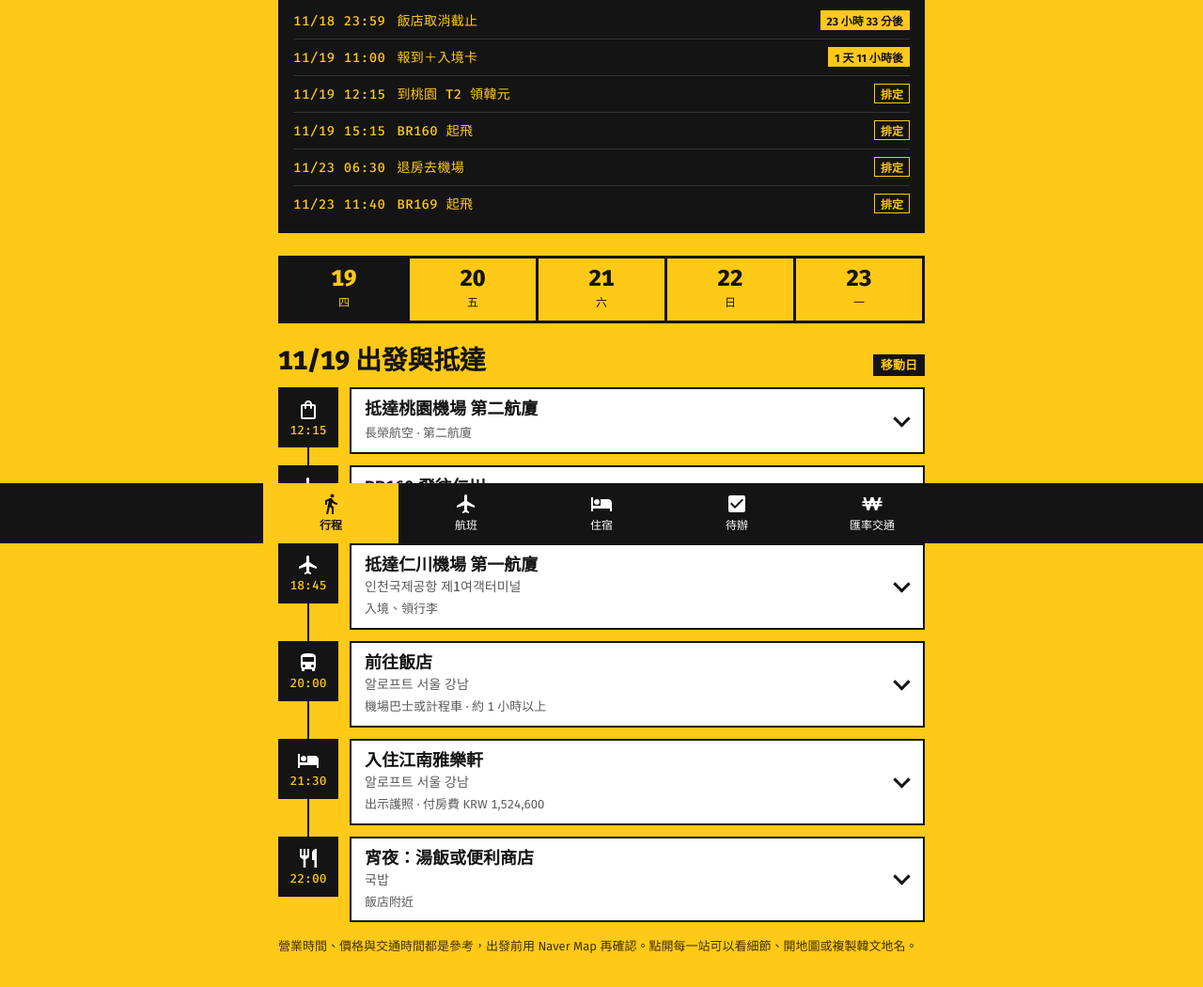
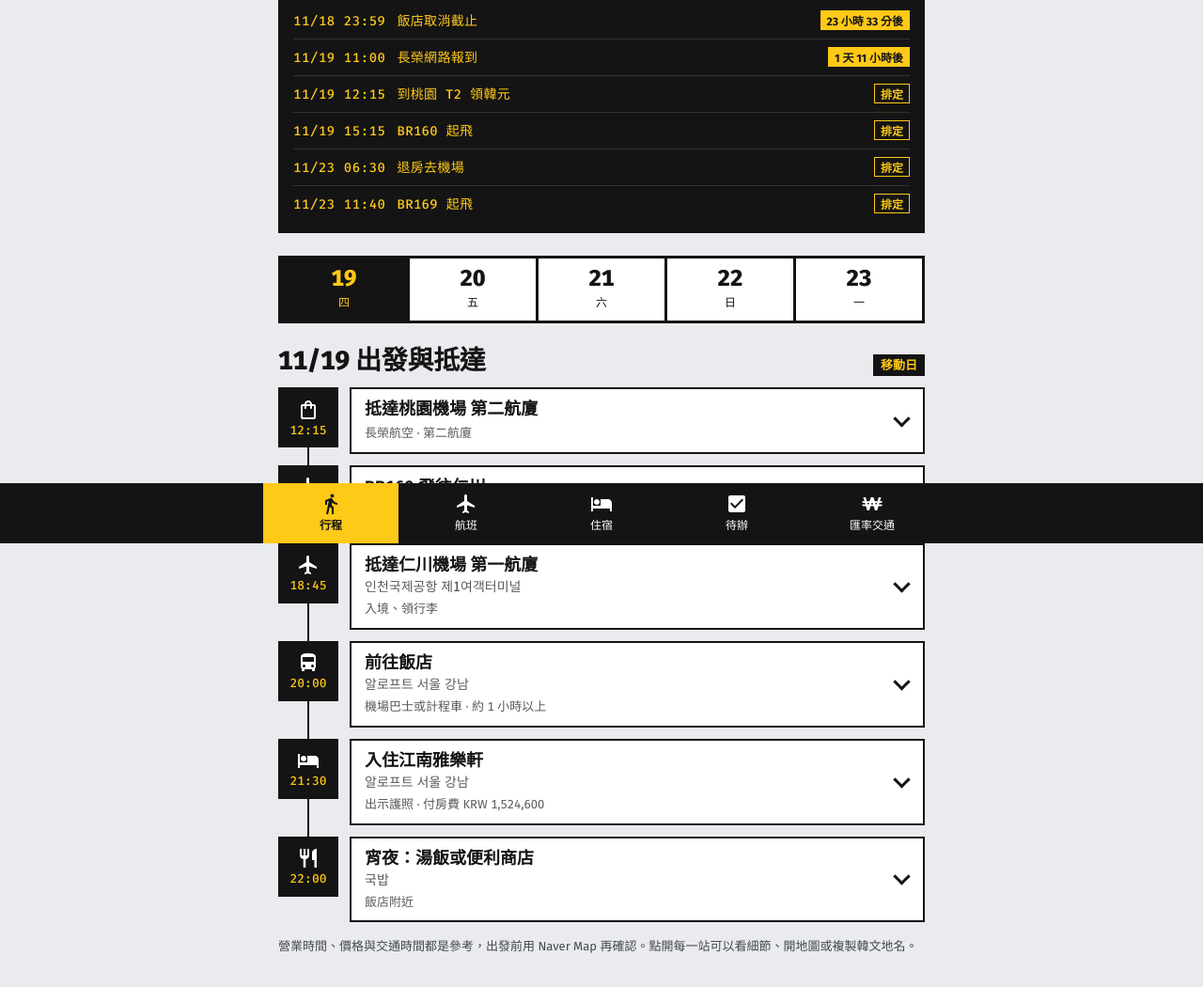
Before and after one commit to howardkuo97kuo/seoul-trip-2026, a plain HTML site: page index.html in a window 1280 px wide. Shown: the part 222-1272 px from the top of the page at 94% size. Drawn offline with Linux system fonts and the light colour scheme.

Commit message:
Tone down yellow; record e-Arrival, eSIM and T-money as done
Co-Authored-By: Claude Opus 5.5 <noreply@anthropic.com>

```diff
--- a/index.html
+++ b/index.html
@@ -17,8 +17,9 @@
   --ink:#141414;
   --panel:#1F1F1F;
   --white:#FFFFFF;
-  --surface:#F4F1E6;
-  --ink-2:#3E3300;      /* secondary text on yellow, tinted from the ground */
+  --ground:#E9EBEE;     /* concourse gray: yellow is reserved for signs */
+  --surface:#F4F5F6;
+  --ink-2:#45484D;      /* secondary text on yellow and on the gray ground */
   --ink-3:#5A5A5A;      /* secondary text on white */
   --on-dark-2:#C9C9C9;
   --rule:#141414;
@@ -31,13 +32,13 @@
 }
 *{box-sizing:border-box}
 html{-webkit-text-size-adjust:100%;scroll-padding-top:120px}
-body{margin:0;background:var(--sign);color:var(--ink);font-family:var(--sans);font-size:16px;line-height:1.5;word-break:keep-all;overflow-wrap:anywhere;
+body{margin:0;background:var(--ground);color:var(--ink);font-family:var(--sans);font-size:16px;line-height:1.5;word-break:keep-all;overflow-wrap:anywhere;
   font-variant-numeric:tabular-nums;padding-bottom:calc(var(--nav-h) + env(safe-area-inset-bottom) + 24px)}
 ::selection{background:var(--ink);color:var(--sign)}
 :focus-visible{outline:3px solid var(--ink);outline-offset:2px}
 .conv :focus-visible,.nav :focus-visible,.board :focus-visible,.sos :focus-visible,.warnbox :focus-visible{outline-color:var(--sign)}
-html{scrollbar-color:var(--ink) var(--sign-deep)}
-::-webkit-scrollbar{width:10px;height:10px}::-webkit-scrollbar-track{background:var(--sign-deep)}::-webkit-scrollbar-thumb{background:var(--ink)}
+html{scrollbar-color:var(--ink) #D3D6DA}
+::-webkit-scrollbar{width:10px;height:10px}::-webkit-scrollbar-track{background:#D3D6DA}::-webkit-scrollbar-thumb{background:var(--ink)}
 a{color:inherit;text-underline-offset:3px;text-decoration-thickness:2px}
 button{font:inherit;color:inherit;cursor:pointer}
 [lang|="ko"],.ko{font-family:var(--ko)}
@@ -99,7 +100,7 @@ p{margin:0 0 12px}
 
 /* day tabs */
 .days{display:grid;grid-template-columns:repeat(5,1fr);margin:24px 0 0;border:3px solid var(--ink);background:var(--ink);gap:3px}
-.days button{background:var(--sign);border:0;padding:8px 2px;text-align:center;min-height:64px}
+.days button{background:var(--white);border:0;padding:8px 2px;text-align:center;min-height:64px}
 .days b{display:block;font-size:24px;font-weight:800;line-height:1.1}
 .days span{font-size:12px;font-weight:500}
 .days button[aria-selected="true"]{background:var(--ink);color:var(--sign)}
@@ -127,7 +128,7 @@ p{margin:0 0 12px}
 .stop .go .icon{width:16px;height:16px;margin-top:2px}
 .stop .body{padding:0 14px 14px;border-top:1px solid #ddd}
 .stop .body p{margin:12px 0 0;font-size:15px}
-.stop.past details{background:#FFF6CF}
+.stop.past details{background:var(--surface)}
 .stop.now .time{background:var(--sign);color:var(--ink);box-shadow:inset 0 0 0 3px var(--ink)}
 .stop.now .time span{color:var(--ink)}
 .stop.now details{border:3px solid var(--ink)}
@@ -141,8 +142,9 @@ p{margin:0 0 12px}
 
 /* sign panels (flight / hotel) */
 .panel{background:var(--white);border:3px solid var(--ink);margin-bottom:16px}
-.panel .head{display:flex;gap:16px;align-items:center;padding:16px;background:var(--sign);border-bottom:3px solid var(--ink)}
-.panel .head .pict{width:56px;height:56px}
+.panel .head{display:flex;gap:16px;align-items:center;padding:16px;background:var(--ink);color:var(--white);border-bottom:3px solid var(--ink)}
+.panel .head .pict{width:56px;height:56px;background:var(--sign);color:var(--ink)}
+.panel .head .mega{color:var(--sign)}
 .panel .head .pict .icon{width:32px;height:32px}
 .mega{font-size:clamp(40px,12vw,64px);font-weight:800;line-height:1;letter-spacing:-.02em}
 .route{display:grid;grid-template-columns:1fr auto 1fr;gap:12px;align-items:center;padding:16px}
@@ -295,6 +297,7 @@ dialog.taxi::backdrop{background:rgba(20,20,20,.6)}
       <dt>改期</dt><dd>每次 TWD 2,480 加價差</dd>
       <dt>退票 / 未登機</dt><dd>各 TWD 4,960</dd>
       <dt>付款</dt><dd>13,860 哩 + TWD 8,845</dd>
+      <dt>e-Arrival Card</dt><dd>已提交<br><span style="font-family:var(--mono);white-space:nowrap">EAC-26-PA-17398357</span><br><span class="note">有效到 11/21 00:21（首爾），入境不用出示</span></dd>
     </dl>
     <div class="foot">行動電源只能放手提行李，不能託運。</div>
   </div>
@@ -368,7 +371,7 @@ dialog.taxi::backdrop{background:rgba(20,20,20,.6)}
 
   <h2>交通</h2>
   <ul class="tips">
-    <li><div class="pict"><svg class="icon"><use href="#i-train"/></svg></div><div><b>T-money 交通卡</b><span>在便利商店（CU、GS25、7-Eleven）買卡並儲值現金，地鐵、公車、部分計程車都能用。</span></div></li>
+    <li><div class="pict"><svg class="icon"><use href="#i-train"/></svg></div><div><b>T-money（Apple Wallet）</b><span>已加入 iPhone，地鐵、公車、部分計程車用手機感應即可。餘額不夠就在 Wallet 或便利商店儲值。</span></div></li>
     <li><div class="pict"><svg class="icon"><use href="#i-pin"/></svg></div><div><b>查路線用 Naver Map 或 KakaoMap</b><span>Google Maps 在韓國的步行與開車導航不完整。搜尋時貼上韓文地名最準。</span></div></li>
     <li><div class="pict"><svg class="icon"><use href="#i-bus"/></svg></div><div><b>機場到飯店</b><span>仁川 T1 到江南：機場巴士或計程車約 1 小時以上。11/19 晚上抵達前，先用 Naver Map 查往「알로프트 서울 강남」的巴士路線與末班時間。</span></div></li>
     <li><div class="pict"><svg class="icon"><use href="#i-phone"/></svg></div><div><b>叫車用 Kakao T</b><span>深夜或 11/23 清晨去機場，前一晚先在 App 預約。</span></div></li>
@@ -417,7 +420,7 @@ const DAYS=[
  {d:19,wd:"四",title:"出發與抵達",tag:"移動日",stops:[
   {t:"2026-11-19T12:15+08:00",hm:"12:15",i:"bag",n:"抵達桃園機場 第二航廈",ko:"",go:"長榮航空 · 第二航廈",body:"先到 3 樓出境大廳臺灣銀行（第 8、9 號報到櫃台中間）領韓元，再到長榮 Bag drop 託運。要在通關前領。",q:""},
   {t:"2026-11-19T15:15+08:00",hm:"15:15",i:"plane",n:"BR160 飛往仁川",ko:"",go:"桃園 T2 – 仁川 T1 · 2 小時 30 分",body:"波音 787-10。抵達時間 18:45（首爾）。",q:""},
-  {t:"2026-11-19T18:45+09:00",hm:"18:45",i:"plane",n:"抵達仁川機場 第一航廈",ko:"인천국제공항 제1여객터미널",go:"入境、領行李",body:"入境後在 1 樓便利商店買 T-money 卡並儲值。順便買水和隔天早餐。",q:"인천국제공항 제1여객터미널"},
+  {t:"2026-11-19T18:45+09:00",hm:"18:45",i:"plane",n:"抵達仁川機場 第一航廈",ko:"인천국제공항 제1여객터미널",go:"入境、領行李",body:"e-Arrival Card 已提交，入境不用出示。打開 eSIM 行動數據，確認 Apple Wallet 的 T-money 有餘額，不夠就在 1 樓便利商店儲值。",q:"인천국제공항 제1여객터미널"},
   {t:"2026-11-19T20:00+09:00",hm:"20:00",i:"bus",n:"前往飯店",ko:"알로프트 서울 강남",go:"機場巴士或計程車 · 約 1 小時以上",body:"在 Naver Map 輸入飯店韓文名查路線。計程車可以直接出示住宿分頁的「給計程車司機看」。",q:"알로프트 서울 강남"},
   {t:"2026-11-19T21:30+09:00",hm:"21:30",i:"bed",n:"入住江南雅樂軒",ko:"알로프트 서울 강남",go:"出示護照 · 付房費 KRW 1,524,600",body:"確認編號 76431997。房費在飯店付，可能另收預授權。",q:"알로프트 서울 강남"},
   {t:"2026-11-19T22:00+09:00",hm:"22:00",i:"food",n:"宵夜：湯飯或便利商店",ko:"국밥",go:"飯店附近",body:"第一晚簡單吃，24 小時營業的湯飯店（국밥）很常見。",q:"국밥"}
@@ -455,7 +458,7 @@ const DAYS=[
 ];
 const DEADLINES=[
  {t:"2026-11-18T23:59+09:00",lbl:"飯店取消截止",hm:"11/18 23:59",go:"首爾時間 · 免費取消到這刻，保留飯店就不用動作"},
- {t:"2026-11-19T11:00+08:00",lbl:"報到＋入境卡",hm:"11/19 11:00",go:"出門前在手機上完成"},
+ {t:"2026-11-19T11:00+08:00",lbl:"長榮網路報到",hm:"11/19 11:00",go:"出門前在手機上完成"},
  {t:"2026-11-19T12:15+08:00",lbl:"到桃園 T2 領韓元",hm:"11/19 12:15"},
  {t:"2026-11-19T15:15+08:00",lbl:"BR160 起飛",hm:"11/19 15:15"},
  {t:"2026-11-23T06:30+09:00",lbl:"退房去機場",hm:"11/23 06:30"},
@@ -469,10 +472,10 @@ const CHECKS=[
  {g:"出發前（11/17–11/18）",items:[
   ["hotel","確認保留飯店","免費取消到 11/18 23:59（首爾時間），不取消就不用動作。","11/18"],
   ["checkin","長榮網路報到與選位","Basic 票價選位要付費。","11/19"],
-  ["earrival","填 e-Arrival Card","抵達前 3 天內免費線上填寫。K-ETA 豁免到 2026/12/31。","11/19"],
+  ["earrival","填 e-Arrival Card","已提交，編號 EAC-26-PA-17398357，有效到 11/21 00:21（首爾）。入境時不用出示。",""],
   ["krw","確認臺銀 T2 能否用護照領韓元","身分證遺失，打電話問機場分行。不行就到首爾再換。",""],
   ["idcard","（選）戶政事務所補辦身分證","本人帶 2 吋照片、印章或簽名。出國只需要護照。",""],
-  ["esim","買 eSIM 或開通漫遊","",""],
+  ["esim","買 eSIM","已購買。抵達仁川後切換到韓國 eSIM 的行動數據。",""],
   ["insure","旅平險與不便險","",""],
   ["card","信用卡開通海外交易","",""],
   ["apps","下載 Naver Map、KakaoMap、Papago、Kakao T","",""],
@@ -489,7 +492,8 @@ const CHECKS=[
   ["bagdrop","長榮 Bag drop 託運","1 件 23 公斤。",""]
  ]},
  {g:"在首爾",items:[
-  ["tmoney","買 T-money 卡並儲值","便利商店有賣。",""],
+  ["tmoney","T-money 加入 Apple Wallet","已完成。搭車時用 iPhone 感應即可。",""],
+  ["tmoneytop","T-money 儲值","在 Wallet 裡儲值；若信用卡無法儲值，到便利商店付現儲值（參考）。",""],
   ["payhotel","入住時付房費 KRW 1,524,600","",""],
   ["tax","保留退稅單據","",""],
   ["pack","11/22 晚上打包、預約 06:30 的車","",""]
@@ -597,7 +601,9 @@ $("#flights").innerHTML=FLIGHTS.map(f=>`<div class="panel"><div class="head"><di
  <div class="foot">${f.ac} · 經濟艙 · 座位未選 · 時間皆為當地時間</div></div>`).join("");
 
 /* ---------- checklist ---------- */
-let done=store.get("checks",{});
+/* Finished before publishing; a viewer's own ticks still override. */
+const PRESET_DONE={earrival:true,esim:true,tmoney:true};
+let done=Object.assign({},PRESET_DONE,store.get("checks",{}));
 function renderChecks(){
   let total=0,cnt=0;
   $("#checkGroups").innerHTML=CHECKS.map(g=>`<h3>${g.g}</h3><ul class="checks">${g.items.map(([id,t,d,due])=>{total++;const on=!!done[id];if(on)cnt++;
```
